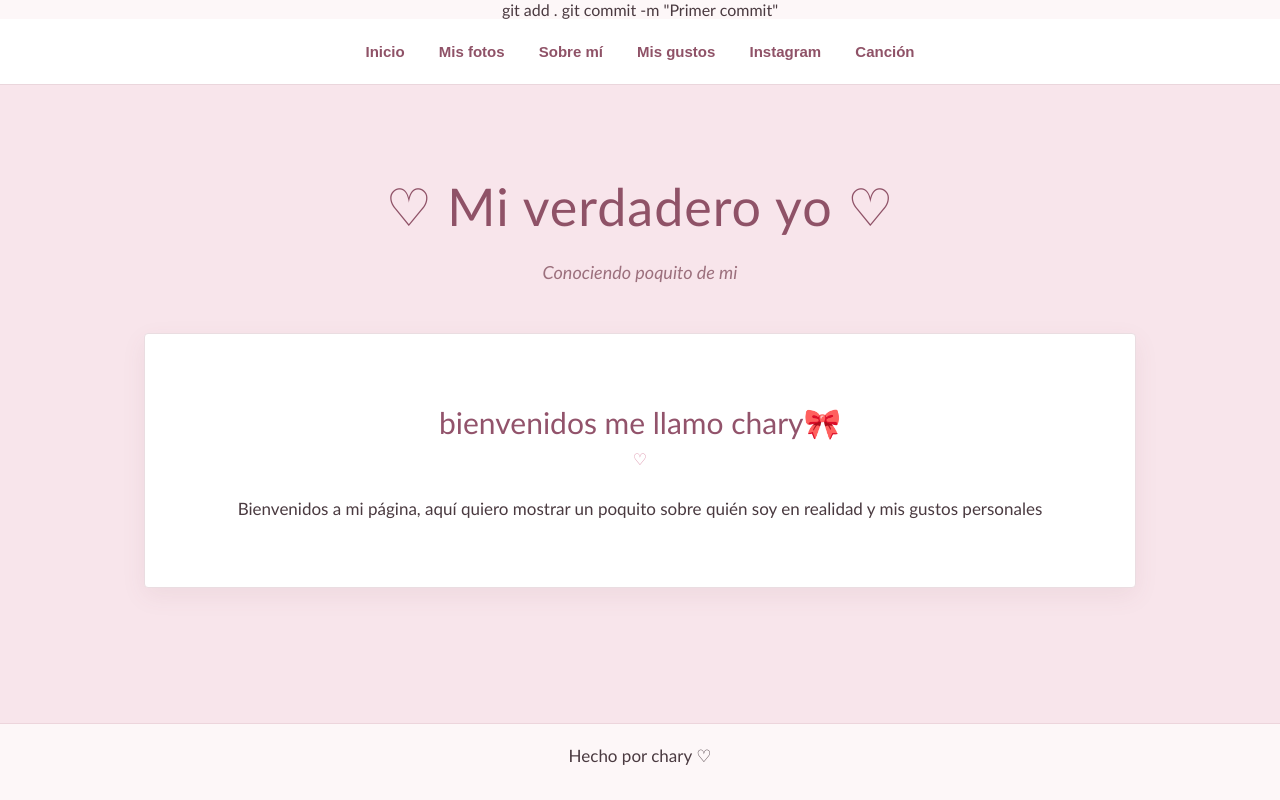
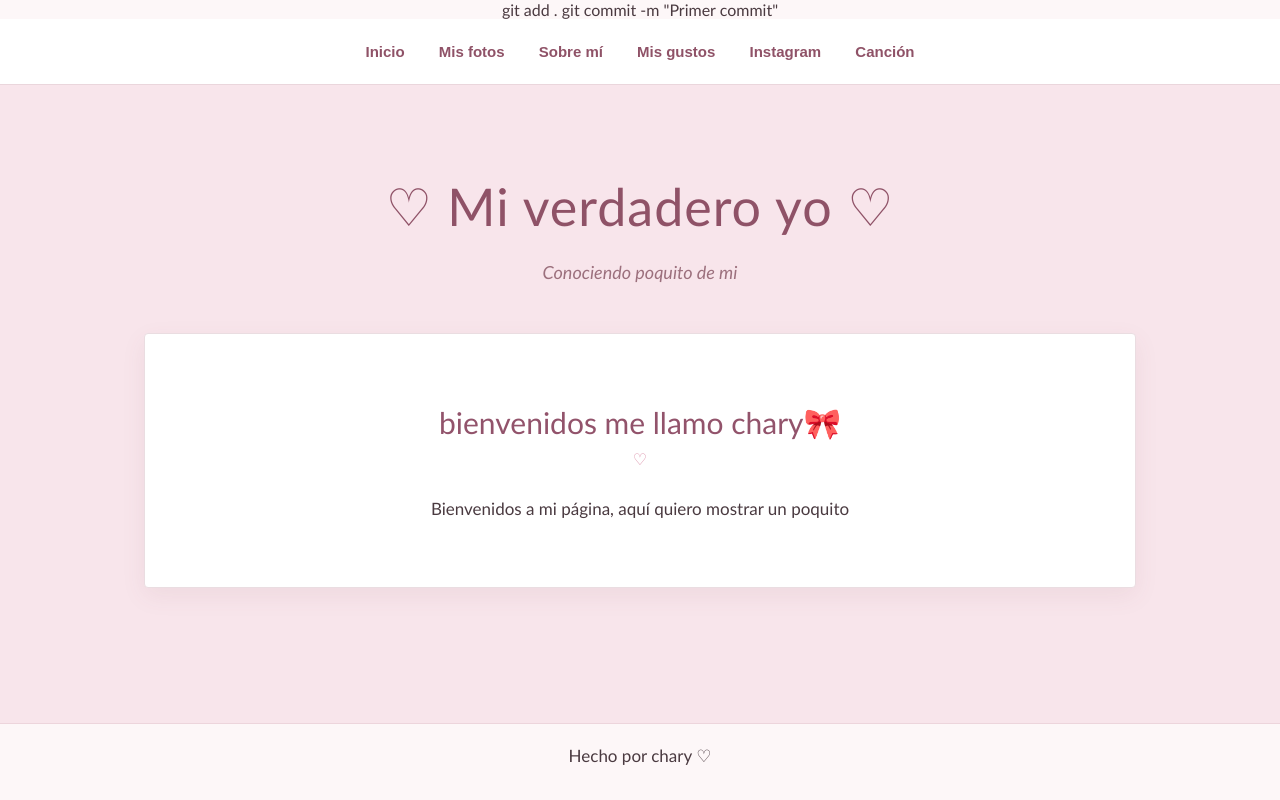
Before and after one commit to fernandezchary91-code/Mi-verdadero-yo, a plain HTML site: page index.html in a window 1280 px wide. Drawn offline with Linux system fonts and the light colour scheme; files that its build step writes are made by us from their sources.

Commit message:
presentacion

```diff
--- a/index.html
+++ b/index.html
@@ -68,7 +68,7 @@ git add .
 
             <p>
                 Bienvenidos a mi página, aquí quiero mostrar un poquito
-                sobre quién soy en realidad y mis gustos personales
+
             </p>
 
         </section>
```
